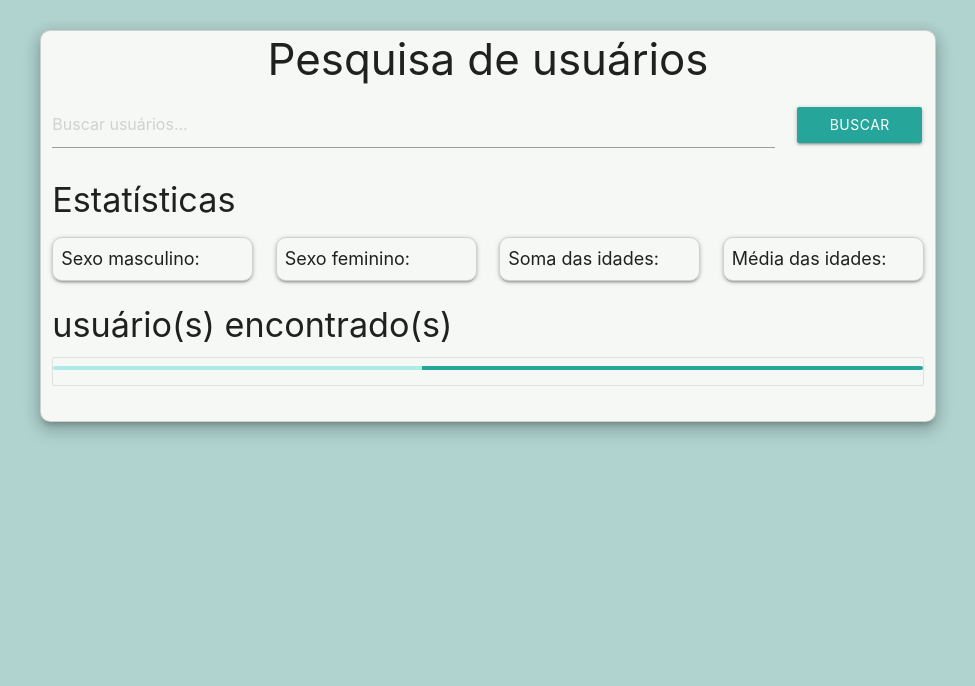
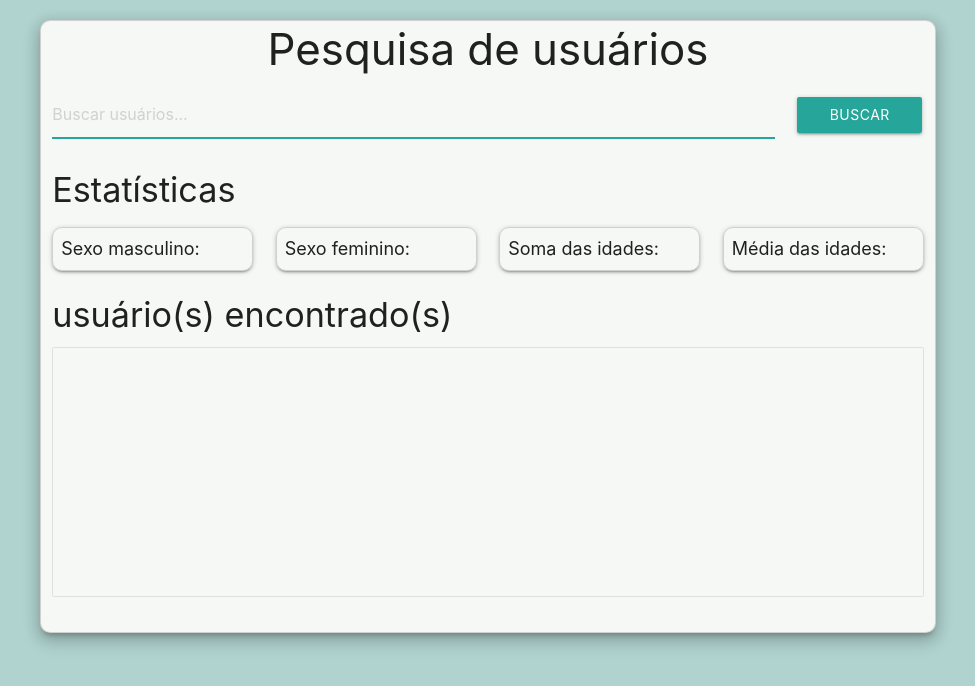
Before and after one commit to guiscota/Pesquisa-Usuarios, a plain HTML site: page index.html in a window 1280 px wide. Shown: the whole page, without its empty margins (152-1127 px from the left). Drawn offline with Linux system fonts and the light colour scheme; no server answers.

Commit message:
Ajustes no CSS e inclusão de novas funções no back-end

```diff
--- a/css/style.css
+++ b/css/style.css
@@ -3,7 +3,7 @@ body {
 }
 
 .container {
-  margin-top: 2em;
+  margin-top: 20px;
   border: 1px solid rgba(169, 169, 169, 0.5);
   border-radius: 10px;
   background-color: rgb(245, 248, 245);
@@ -20,6 +20,10 @@ h3 {
 
 h4 {
   margin-top: 5px;
+}
+
+.preloader-wrapper {
+  margin-left: 45%;
 }
 
 #inputBuscar {
@@ -43,6 +47,12 @@ h4 {
   font-weight: bold;
 }
 
+.collection {
+  display:block;
+  height:250px;
+  overflow:auto;
+}
+
 .collection img {
   width: 50px;
 }
--- a/index.html
+++ b/index.html
@@ -71,11 +71,7 @@
                     <spam id='totalUsuarios'></spam> usuário(s) encontrado(s)
                 </h4>
 
-                <ul class="collection">
-                    <div class="progress">
-                        <div class="indeterminate"></div>
-                    </div>
-                </ul>
+                <ul class="collection"></ul>
             </div>
         </div>
 
--- a/js/script.js
+++ b/js/script.js
@@ -1,7 +1,7 @@
 let inputBuscar = null;
 let buttonBuscar = null;
 
-let loader = null;
+let loadPagina = null;
 
 let form = null;
 
@@ -11,21 +11,18 @@ let somatorioIdades = 0;
 let mediaIdades = 0;
 
 let dadosUsuarios = [];
+let dadosUsuariosFiltrados = [];
 let totalUsuarios = 0;
 let collection = null;
 
 let numeroFormatado = null;
 
 window.addEventListener('load', () => {
-  const loadPagina = document.querySelector('.preloader-wrapper');
-
-  setTimeout(() => {
-    loadPagina.parentNode.removeChild(loadPagina);
-  }, 1300);
-
   form = document.querySelector('form');
+  loadPagina = document.querySelector('.preloader-wrapper');
 
   inputBuscar = document.querySelector('#inputBuscar');
+
   buttonBuscar = document.querySelector('#buttonBuscar');
 
   totalSexoMasculino = document.querySelector('#totalSexoMasculino');
@@ -38,20 +35,59 @@ window.addEventListener('load', () => {
 
   numeroFormatado = Intl.NumberFormat('pt-br');
 
+  preloader();
   previnirSubmit();
-  buscarUsuarios();
 });
+
+const preloader = () => {
+  inputBuscar.disabled = true;
+  buttonBuscar.disabled = true;
+
+  setTimeout(() => {
+    loadPagina.parentNode.removeChild(loadPagina);
+    inputBuscar.disabled = false;
+    buttonBuscar.disabled = false;
+
+    ativarInput();
+  }, 1200);
+};
 
 const previnirSubmit = () => {
   const handleFormSubmit = (event) => {
     event.preventDefault(); // Evita que o formulário seja recarregado
   }
 
-  var form = document.querySelector('form');
   form.addEventListener('submit', handleFormSubmit);
 }
 
+const ativarInput = () => {
+
+  const lidarComDigitacao = (event) => {
+    let temTexto = !!inputBuscar.value && inputBuscar.value.trim() !== ''; // Verificação, se o input estiver vazio torna a variavel false, senao true
+
+    if (!temTexto) {
+      if (event.key === 'Enter' || event.type === 'click') {
+        M.toast({ html: 'Preencha um ao menos uma letra.' });
+      }
+      return;
+    }
+
+    if (event.key === 'Enter' || event.type === 'click') {
+      collection.innerHTML = `<div class="progress">
+          <div class="indeterminate"></div>
+      </div>`;
+
+      buscarUsuarios();
+      renderizar();
+    }
+  };
+
+  buttonBuscar.addEventListener('click', lidarComDigitacao);
+  inputBuscar.focus();
+};
+
 const buscarUsuarios = async () => {
+
   const res = await fetch('https://randomuser.me/api/?seed=javascript&results=100&nat=BR&noinfo');
   const dados = await res.json();
 
@@ -59,13 +95,22 @@ const buscarUsuarios = async () => {
 };
 
 const verDadosUsuarios = (dados) => {
-  dadosUsuarios = dados.results.map(usuario => {
+  dadosUsuarios = dados.results
+    .map(usuario => {
       return {
         foto: usuario.picture.medium,
         genero: usuario.gender,
         nome: `${usuario.name.first} ${usuario.name.last}`,
         idade: usuario.dob.age
       };
+    });
+
+  filtrarUsuarios();
+};
+
+const filtrarUsuarios = () => {
+  dadosUsuariosFiltrados = dadosUsuarios.filter((usuario) => {
+    usuario.name.toLowerCase().includes(inputBuscar.value.toLowerCase());
   });
 
   renderizar();
```
Lines whose indentation alone changed are shown as unchanged.
